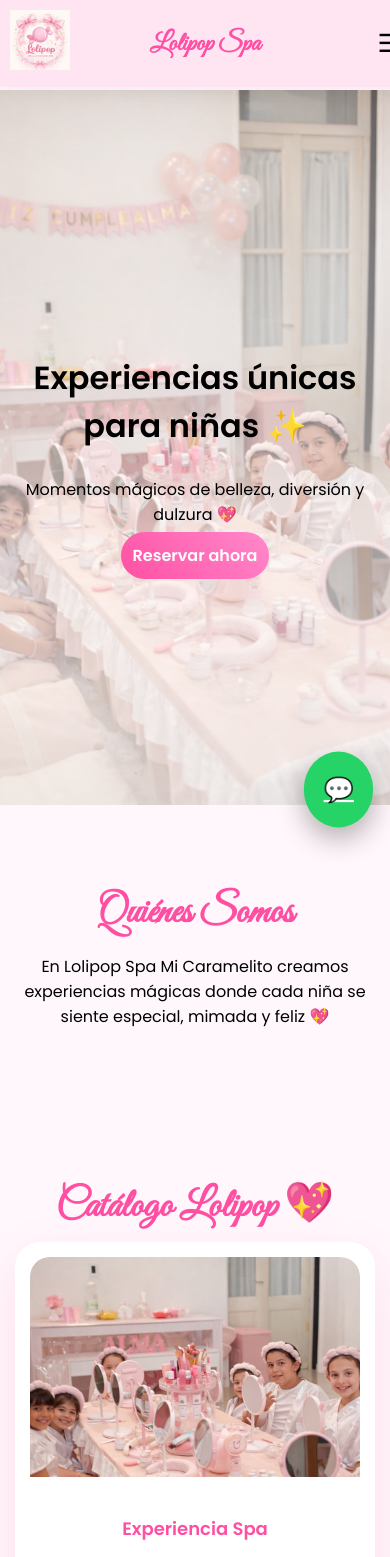
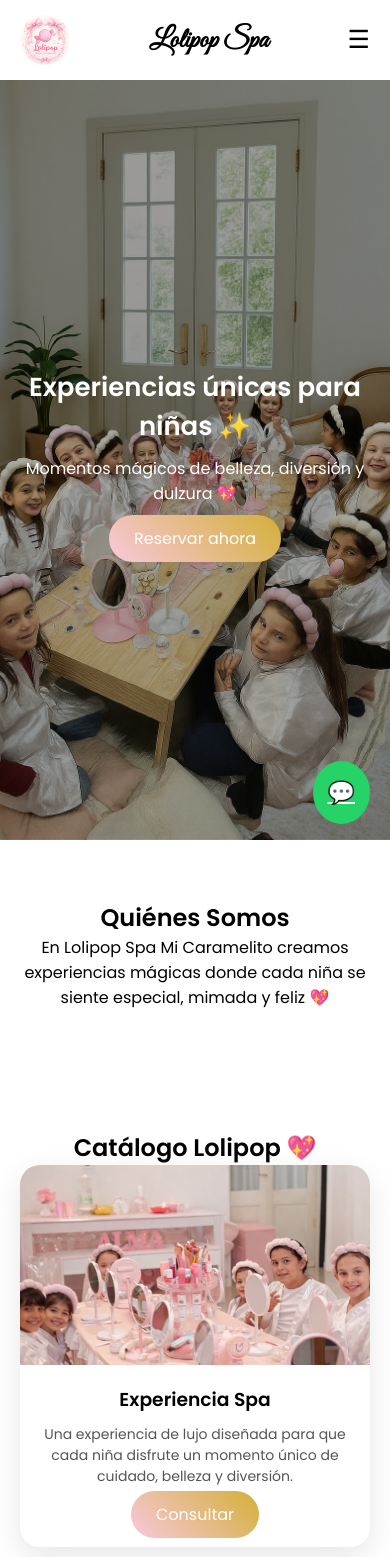
Before and after one commit to LolipopSpa/LolipopSpa, a plain HTML site: page index.html in a window 390 px wide. Shown: the top 1557 px of the page. Drawn offline with Linux system fonts and the light colour scheme.

Commit message:
Update styles.css

```diff
--- a/styles.css
+++ b/styles.css
@@ -1,263 +1,184 @@
-body{
-font-family:Poppins;
-margin:0;
-background:#fff7fb;
-padding-top:90px;
-overflow-x:hidden;
+* {
+  margin: 0;
+  padding: 0;
+  box-sizing: border-box;
+}
+
+body {
+  font-family: 'Poppins', sans-serif;
+  overflow-x: hidden;
 }
 
 /* NAVBAR */
-.navbar{
-display:flex;
-justify-content:space-between;
-align-items:center;
-padding:10px;
-background:#ffe4f2;
-position:fixed;
-width:100%;
-top:0;
-z-index:10;
-box-shadow:0 5px 20px rgba(0,0,0,0.05);
+.navbar {
+  display: flex;
+  justify-content: space-between;
+  align-items: center;
+  padding: 15px 20px;
+  background: white;
+  position: sticky;
+  top: 0;
+  z-index: 1000;
 }
 
-.logo-img{
-height:70px;
+.brand {
+  font-family: 'Great Vibes', cursive;
+  font-size: 28px;
 }
 
-.brand{
-font-family:'Great Vibes';
-font-size:30px;
-color:#ff4fa3;
-position:absolute;
-left:50%;
-transform:translateX(-50%);
-}
-
-.menu-icon{
-font-size:25px;
-cursor:pointer;
+.logo-img {
+  width: 50px;
+  border-radius: 50%;
 }
 
 /* MENU */
-#menu{
-display:none;
-flex-direction:column;
-background:#ffe4f2;
-position:absolute;
-top:80px;
-width:100%;
-padding:15px 0;
-box-shadow:0 10px 30px rgba(0,0,0,0.1);
+#menu {
+  display: flex;
+  gap: 20px;
+  list-style: none;
 }
 
-#menu li{
-padding:10px;
-text-align:center;
-}
-
-#menu a{
-text-decoration:none;
-color:#ff4fa3;
-font-weight:600;
+#menu a {
+  text-decoration: none;
+  color: #333;
+  font-weight: 500;
 }
 
 /* HERO */
-.hero{
-height:100vh;
-background:
-linear-gradient(rgba(255,255,255,0.3),rgba(255,255,255,0.7)),
-url('lolipop/EXPERIENCIA%20DE%20LUJO%20SPA%20LOLIPOP/lujo1.jpg') center/cover no-repeat;
-display:flex;
-justify-content:center;
-align-items:center;
-text-align:center;
-padding:20px;
+.hero {
+  height: 90vh;
+  background: linear-gradient(rgba(0,0,0,0.3), rgba(0,0,0,0.3)),
+              url('lolipop/EXPERIENCIA DE LUJO SPA LOLIPOP/lujo3.jpg');
+  background-size: cover;
+  background-position: center;
+  display: flex;
+  align-items: center;
+  justify-content: center;
+  text-align: center;
+  color: white;
 }
 
-.hero h2{
-font-size:clamp(2rem,5vw,3rem);
-font-weight:600;
+.hero h2 {
+  font-size: 36px;
 }
 
-.hero p{
-margin-top:10px;
-font-size:clamp(1rem,2.5vw,1.2rem);
+.hero p {
+  margin: 10px 0 20px;
 }
 
-/* SECTIONS */
-.section{
-padding:60px 15px;
-text-align:center;
+/* BOTON */
+.btn {
+  background: linear-gradient(45deg, #f8c8dc, #d4af37);
+  padding: 12px 25px;
+  border-radius: 30px;
+  color: white;
+  text-decoration: none;
+  transition: 0.3s;
 }
 
-.section h2{
-font-family:'Great Vibes',cursive;
-font-size:clamp(2.5rem,6vw,3.5rem);
-color:#ff4fa3;
-margin-bottom:10px;
+.btn:hover {
+  opacity: 0.85;
 }
 
-.subtitle{
-margin:20px 0;
-font-size:15px;
+/* SECCIONES */
+.section {
+  padding: 60px 20px;
+  text-align: center;
 }
 
 /* GRID */
-.grid{
-display:grid;
-grid-template-columns:repeat(auto-fit,minmax(250px,1fr));
-gap:20px;
+.grid {
+  display: grid;
+  grid-template-columns: repeat(auto-fit, minmax(280px, 1fr));
+  gap: 25px;
 }
 
 /* CARDS PREMIUM */
-.card{
-background:white;
-border-radius:25px;
-padding:15px;
-box-shadow:0 20px 50px rgba(255,79,163,0.15);
-transition:all 0.3s ease;
-display:flex;
-flex-direction:column;
-gap:10px;
-position:relative;
-
-/* animación */
-opacity:0;
-transform:translateY(30px);
-animation:fadeUp 0.6s ease forwards;
+.card {
+  border-radius: 20px;
+  overflow: hidden;
+  background: white;
+  box-shadow: 0 10px 30px rgba(0,0,0,0.1);
+  transition: 0.3s;
 }
 
-.card:hover{
-transform:translateY(-8px) scale(1.02);
-box-shadow:0 30px 60px rgba(255,79,163,0.25);
+.card:hover {
+  transform: translateY(-10px);
+  box-shadow: 0 20px 40px rgba(0,0,0,0.15);
 }
 
-/* animaciones en cascada */
-.card:nth-child(1){animation-delay:0.1s;}
-.card:nth-child(2){animation-delay:0.2s;}
-.card:nth-child(3){animation-delay:0.3s;}
-.card:nth-child(4){animation-delay:0.4s;}
-.card:nth-child(5){animation-delay:0.5s;}
-.card:nth-child(6){animation-delay:0.6s;}
-.card:nth-child(7){animation-delay:0.7s;}
-.card:nth-child(8){animation-delay:0.8s;}
-.card:nth-child(9){animation-delay:0.9s;}
-
-/* galeria tipo whatsapp */
-.galeria-card{
-display:flex;
-gap:5px;
-overflow-x:auto;
-padding-bottom:5px;
+.main-img {
+  width: 100%;
+  height: 240px;
+  object-fit: cover;
+  transition: 0.4s;
 }
 
-.galeria-card img{
-width:100px;
-height:100px;
-object-fit:cover;
-border-radius:10px;
-flex-shrink:0;
+.card:hover .main-img {
+  transform: scale(1.05);
 }
 
-/* textos */
-.card h3{
-color:#ff4fa3;
-font-size:18px;
+.card-body {
+  padding: 20px;
 }
 
-.card p{
-font-size:14px;
-line-height:1.4;
-}
-
-/* BOTONES PREMIUM */
-.btn{
-background:linear-gradient(45deg,#ff4fa3,#ff8acb);
-color:white;
-padding:12px;
-border-radius:30px;
-text-decoration:none;
-font-weight:600;
-transition:0.3s;
-text-align:center;
-}
-
-.btn:hover{
-transform:scale(1.05);
-box-shadow:0 10px 20px rgba(255,79,163,0.3);
-}
-
-/* CONTACTO */
-.contacto{
-background:#fff0f7;
+.desc {
+  font-size: 14px;
+  color: #555;
+  margin: 10px 0 15px;
 }
 
 /* WHATSAPP */
-.whatsapp{
-position:fixed;
-bottom:20px;
-right:20px;
-background:#25D366;
-color:white;
-padding:18px;
-border-radius:50%;
-font-size:22px;
-box-shadow:0 10px 25px rgba(0,0,0,0.3);
-animation:pulse 2s infinite;
+.whatsapp {
+  position: fixed;
+  bottom: 20px;
+  right: 20px;
+  background: #25D366;
+  color: white;
+  font-size: 22px;
+  padding: 15px;
+  border-radius: 50%;
 }
 
-@keyframes pulse{
-0%{transform:scale(1);}
-50%{transform:scale(1.1);}
-100%{transform:scale(1);}
+/* MOBILE FIX */
+.menu-icon {
+  display: none;
+  font-size: 25px;
+  cursor: pointer;
 }
 
-/* ANIMACIÓN CARDS */
-@keyframes fadeUp{
-to{
-opacity:1;
-transform:translateY(0);
-}
+@media (max-width: 768px) {
+
+  .menu-icon {
+    display: block;
+  }
+
+  #menu {
+    display: none;
+    flex-direction: column;
+    position: absolute;
+    top: 60px;
+    right: 0;
+    background: white;
+    width: 200px;
+    padding: 20px;
+  }
+
+  #menu.active {
+    display: flex;
+  }
+
+  .hero h2 {
+    font-size: 26px;
+  }
+
+  .main-img {
+    height: 200px;
+  }
 }
 
-/* MOBILE */
-@media(max-width:768px){
-
-.grid{
-grid-template-columns:1fr;
+/* IMÁGENES */
+img {
+  max-width: 100%;
+  display: block;
 }
-
-.hero{
-height:80vh;
-}
-
-.brand{
-font-size:26px;
-}
-
-.logo-img{
-height:60px;
-}
-
-.section{
-padding:50px 15px;
-}
-
-  .main-img{
-width:100%;
-height:220px;
-object-fit:cover;
-border-radius:20px 20px 0 0;
-}
-
-.card-body{
-padding:10px;
-}
-
-.desc{
-font-size:14px;
-line-height:1.6;
-color:#555;
-}
-
-}
```
